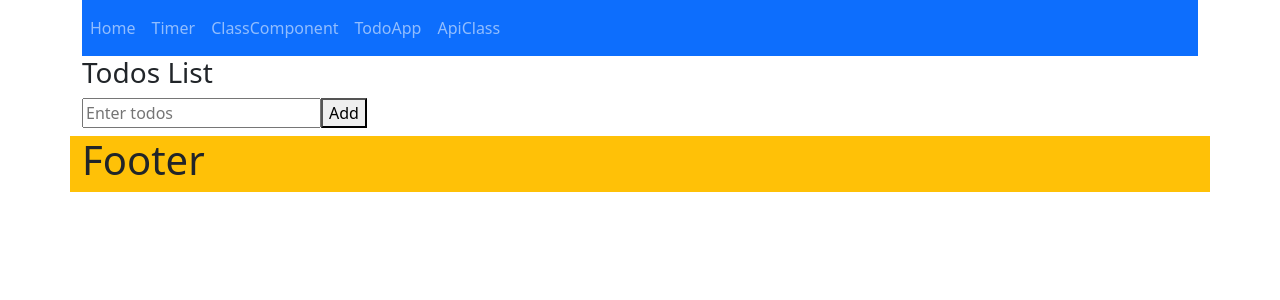
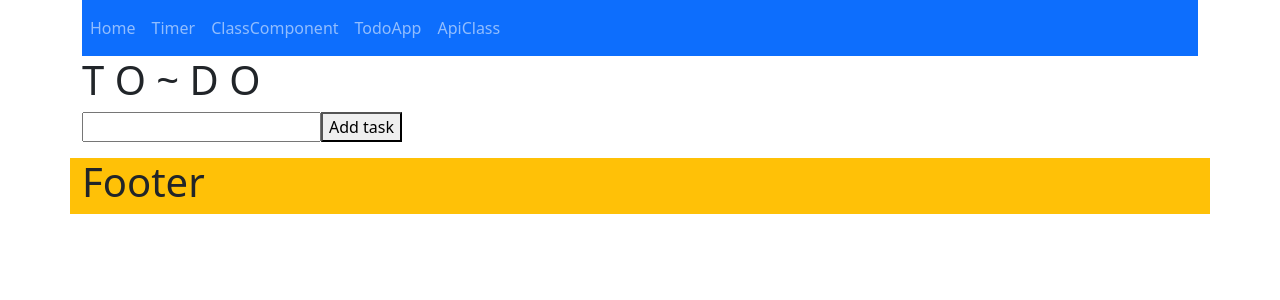
Before and after one commit to janvi57/jobsy, a React (Create React App) app: page /TodoApp in a window 1280 px wide. Shown: the top 300 px of the page. Built offline with nearby package versions, Linux system fonts and the light colour scheme.

Commit message:
todoApp changes

```diff
--- a/src/TodoApp.js
+++ b/src/TodoApp.js
@@ -1,89 +1,43 @@
-import React, { Component } from 'react';
-import viewItems from './viewItems';
+import React, { Component } from 'react'
 
-class TodoApp extends Component {
-    constructor() {
-        super();
-        this.state = {
-            list : [],
-            userInput : {
-                    text: '',
-                    key: ''
-                },
-        }
-    this.addItem = this.addItem.bind(this);
-    this.updateInput = this.updateInput.bind(this);
-    this.deleteItem = this.deleteItem.bind(this);
+class TodoApp extends Component{
+    constructor(){
+    super()
+    this.state = {arr:[]}
     }
 
-    updateInput = (val) => {
-        this.setState({
-            userInput: {
-                text: val.target.value,
-                key: Math.random()
-            }
-        })
+
+    add = () =>{
+        var val = this.val //getting the final (Onchange) input from the field
+        this.setState({arr:this.state.arr.concat(val.target.value)})
     }
 
-    addItem = (e) => {
-        e.preventDefault();
-        const v=this.state.userInput;
-        if(v.text!=='') {
-            const list = [...this.state.list,v];
-            // list.push(userInput);
-
-            this.setState({
-                list: list,
-                userInput: {
-                        text: '',
-                        key: ''
-                    }
-            });
-        }
+    remove = (i) => () =>{
+        this.state.arr.splice(i,1)
+        this.setState({arr:this.state.arr})
     }
 
-    deleteItem(key) {
-       // const list = [...this.state.list];
-        const updateList = this.state.list.filter(item => item.key!==key);
-        this.setState({
-            list: updateList,
-        });
+    render(){
+        return(
+        <>
+        <h1>T O ~ D O</h1>
+        <input type="text" onChange={a => this.val = a}></input>
+        <button onClick={this.add}>Add task</button>
+        <ul>
+            {this.state.arr.map((e)=>(
+                <li style={{listStyleType:'none'}}>
+                    {e}
+                <>
+                <button onClick={this.remove(this.state.arr.indexOf(e))}>X</button>
+                </>
+                </li>
+            ))}
+        </ul>
+        </>)
+
     }
 
-    // ListItems = (e) => {
-    //     const items = e.items;
-    //     const LsItems = items.map(item => {
-    //         return <div className='dig'>
-    //             <p>
-    //                 <input type='text' id={item.key} value={item.text}></input>
-    //                 <span>
-    //                     <button onClick={() => {
-    //                         e.deleteItem(item.key)
-    //                     }}>X</button>
-    //                 </span>
-    //             </p>
-    //         </div>
-    //     })
-    //     return <div>
-    //         {LsItems}
-    //     </div>
-    // }
 
-    render() {
-        return(
-            <>
-                <h3>Todos List</h3>
-
-               <form onSubmit={this.addItem}>
-                <input type='text' placeholder='Enter todos' value={this.state.userInput.text} onChange={this.updateInput}></input>
-                <button type='submit'>Add</button>
-                </form>
-                <h5>{this.state.list.text}</h5>
-                {/* <ListItems items={this.state.items} deleteItem={this.deleteItem}/> */}
-                <viewItems items={this.state.items} deleteItem={this.deleteItem}  />
-            </>
-        );
-    }
 }
 
-export default TodoApp;
+export default TodoApp
--- a/src/viewItems.js
+++ /dev/null
@@ -1,17 +0,0 @@
-import React, {Component} from 'react';
-
-class viewItems extends Component{
-    createTask(item) {
-        return <li key={item.key}>{item.text}</li>
-    }
-
-    render() {
-        let todoEntries = this.props.entries;
-        let ListItems = todoEntries.map(this.createTask);
-
-    return <div className='theList'>
-        {viewItems}
-    </div>
-    }
-}
-export default viewItems;
```
